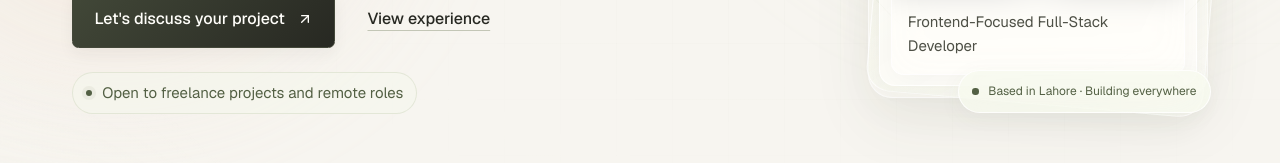
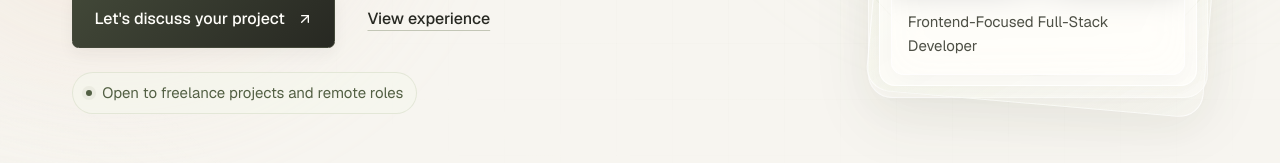
Before and after one commit to Abid-Hussain81/personal_portfolio, a Next.js app: page / in a window 1280 px wide. Shown: the part 573-736 px from the top of the page. Built offline with nearby package versions, Linux system fonts and the light colour scheme; no server answers.

Commit message:
Remove location badge from hero portrait

```diff
--- a/src/app/home-effects.css
+++ b/src/app/home-effects.css
@@ -62,7 +62,6 @@
 .portrait-glass-label { position: absolute; z-index: 3; left: -2rem; top: 2rem; display: flex; align-items: center; gap: .7rem; padding: .8rem 1rem; border: 1px solid #ffffffc9; border-radius: .85rem; background: #fffefae6; box-shadow: 0 8px 32px #27282210, inset 0 1px 0 #fff; font-size: .65rem; line-height: 1.7; color: var(--muted); transform: rotate(-5deg); }
 .portrait-glass-label > svg { color: var(--primary); }
 .portrait-glass-label strong { font-weight: 500; color: var(--foreground); }
-.portrait-location { position: absolute; z-index: 3; bottom: -1rem; right: -.5rem; display: flex; align-items: center; gap: .6rem; border: 1px solid #ffffffcf; border-radius: 100px; padding: .65rem .85rem; background: #f8faefed; box-shadow: 0 6px 24px #5360440d; font-size: .6rem; color: #536044; }
 .portrait-orbit { position: absolute; z-index: -2; width: 125%; aspect-ratio: 1; top: 10%; left: -12.5%; border: 1px solid #a0ad852e; border-radius: 50%; }
 .portrait-orbit::after { content: ""; position: absolute; top: 16%; right: 11%; width: .45rem; height: .45rem; border-radius: 50%; background: #9ba67c; box-shadow: 0 0 0 6px #9ba67c16; }
 .home-page .hero-footnote { position: relative; margin-top: 4rem; padding: 1rem 1.25rem; border: 1px solid #ffffffdb; border-radius: 1rem; background: #fffefa7a; box-shadow: inset 0 1px 0 #fff, 0 8px 30px #53604404; }
@@ -79,12 +78,11 @@
 .home-page .contact-panel .action-primary { background: #e4e8d0; border-color: #f6f8eb80; color: var(--foreground); }
 
 @supports ((backdrop-filter: blur(1px)) or (-webkit-backdrop-filter: blur(1px))) {
-  .home-page .portrait-frame, .home-page .portrait-caption, .portrait-glass-label, .portrait-location, .home-page .hero-footnote, .home-page .hero-copy > .section-kicker {
+  .home-page .portrait-frame, .home-page .portrait-caption, .portrait-glass-label, .home-page .hero-footnote, .home-page .hero-copy > .section-kicker {
     -webkit-backdrop-filter: blur(18px); backdrop-filter: blur(18px);
   }
   .home-page .portrait-caption { background: #fffefabf; }
   .portrait-glass-label { background: #fffefab8; }
-  .portrait-location { background: #f8faefc9; }
 }
 @media (hover: hover) and (pointer: fine) {
   .home-page .service-row:hover, .home-page .process-step:hover, .home-page .experience-row:hover { transform: translateY(-5px); border-color: #c8d0b7; background: #fffefade; box-shadow: 0 16px 36px #5360440c; }
@@ -121,7 +119,6 @@
   .home-page .hero-availability .status-dot { margin-top: .35rem; }
   .home-page .portrait-frame { max-width: 18rem; width: calc(100% - 1rem); }
   .portrait-glass-label { left: -.85rem; top: 1.5rem; padding: .65rem .75rem; }
-  .portrait-location { right: -.45rem; font-size: .54rem; }
   .home-page .hero-footnote { margin-top: 3rem; padding: 1rem; }
   .home-page .hero-specialties { font-size: .7rem; gap: .4rem .7rem; }
   .home-page .hero-specialties li + li::before { margin-right: .7rem; }
@@ -153,7 +150,6 @@
   .home-page .portrait-name { font-size: 1.125rem; }
   .home-page .portrait-role { font-size: .9375rem; color: var(--muted-foreground); }
   .home-page .portrait-glass-label { font-size: .8125rem; top: 1.75rem; }
-  .home-page .portrait-location { font-size: .75rem; right: -.25rem; }
   .home-page .service-index { font-size: .8125rem; width: 2.25rem; height: 2.25rem; }
   .home-page .service-row h3, .home-page .process-step h3, .home-page .toolkit-label { font-size: 1.125rem; }
   .home-page .service-row p, .home-page .toolkit-items { font-size: 1.0625rem; color: var(--muted-foreground); }
--- a/src/components/sections/HeroSection.tsx
+++ b/src/components/sections/HeroSection.tsx
@@ -32,7 +32,6 @@ export function HeroSection() {
                 <div><p className="portrait-name">{profile.name}</p><p className="portrait-role">{profile.role}</p></div>
               </figcaption>
             </figure>
-            <div className="portrait-location"><span className="status-dot" aria-hidden="true" />Based in Lahore · Building everywhere</div>
           </div>
         </div>
         <div className="hero-footnote">
```
